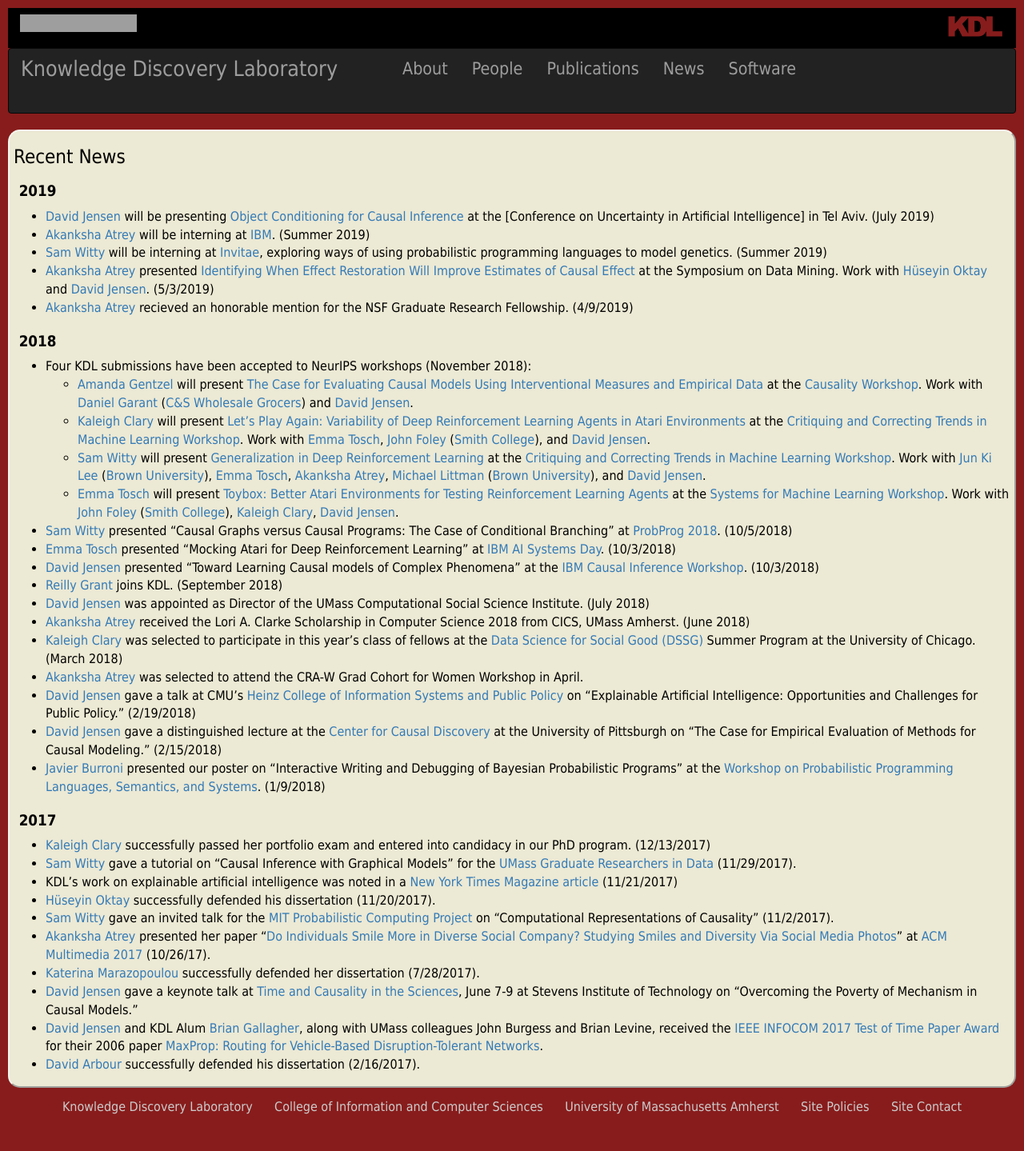
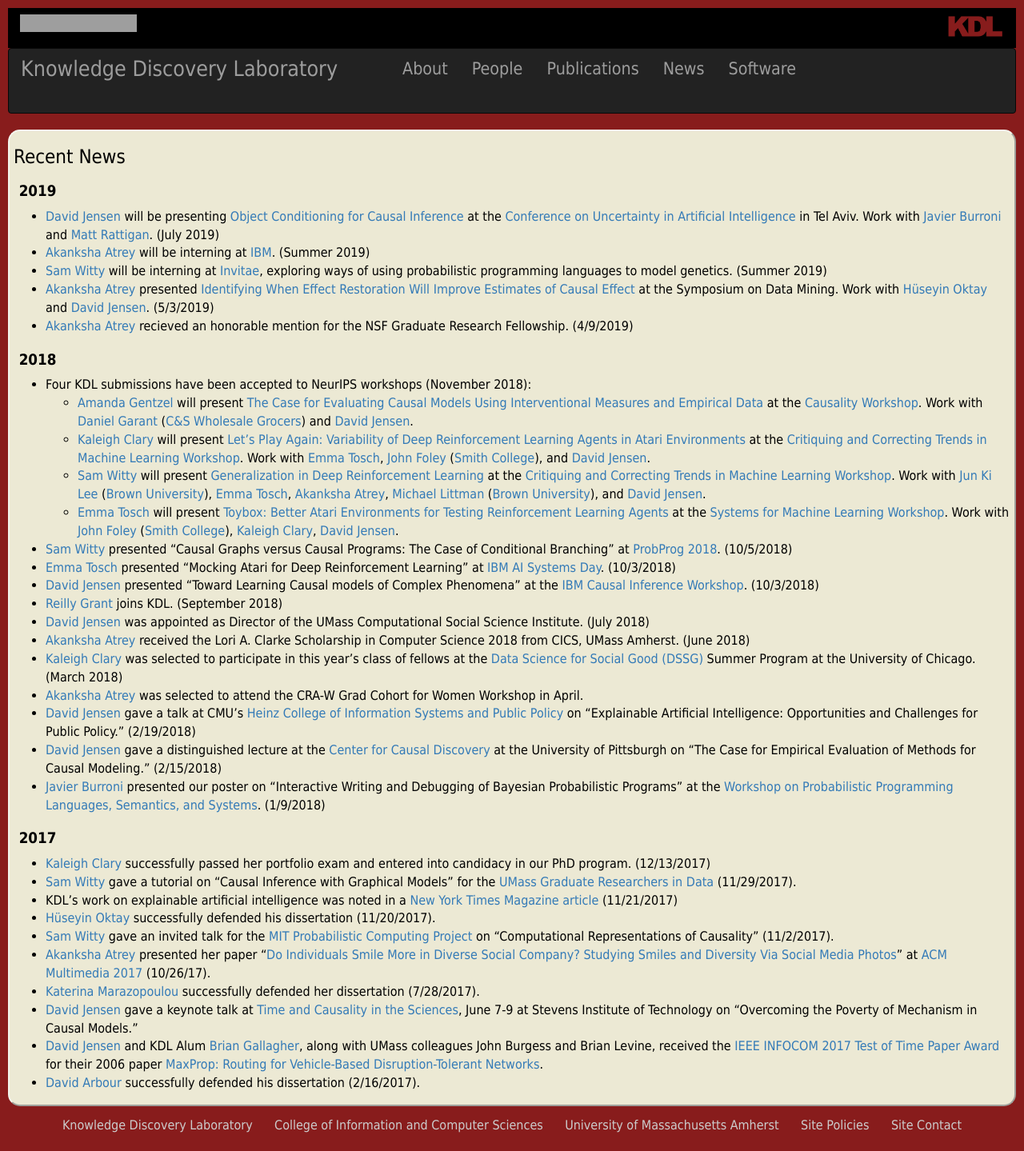
Before and after one commit to KDL-umass/kdl-umass.github.io, a Jekyll site: the page built from recent_news.md, in a window 1280 px wide. Shown: the whole page at 80% size. Built offline with Jekyll 4.4.1, drawn with Linux system fonts in a browser that asks for light colours; nearby versions of some CDN libraries; comment, search, counter and statistics services are not loaded; our own code applies the rules of GitHub Pages for plain Markdown files; before the commit the page ends 1416 px from its top, so only the background shows below that; grey boxes are pictures that could not be loaded.

Commit message:
broken link in uai

```diff
--- a/recent_news.md
+++ b/recent_news.md
@@ -4,7 +4,7 @@ layout: page
 ## Recent News
 
 # 2019
-- [David Jensen](http://cs.umass.edu/~jensen) will be presenting [Object Conditioning for Causal Inference]() at the [Conference on Uncertainty in Artificial Intelligence] in Tel Aviv. (July 2019)
+- [David Jensen](http://cs.umass.edu/~jensen) will be presenting [Object Conditioning for Causal Inference]() at the [Conference on Uncertainty in Artificial Intelligence](http://auai.org/uai2019/) in Tel Aviv. Work with [Javier Burroni](https://www.linkedin.com/in/javierburroni/) and [Matt Rattigan](https://www.cics.umass.edu/people/rattigan-matthew). (July 2019)
 - [Akanksha Atrey](http://cs.umass.edu/~aatrey) will be interning at [IBM](http://research.ibm.com/labs/watson/). (Summer 2019)
 - [Sam Witty](http://cs.umass.edu/~switty) will be interning at [Invitae](https://www.invitae.com/en/), exploring ways of using probabilistic programming languages to model genetics. (Summer 2019)
 - [Akanksha Atrey](http://cs.umass.edu/~aatrey) presented [Identifying When Effect Restoration Will Improve Estimates of Causal Effect]() at the Symposium on Data Mining. Work with [Hüseyin Oktay](https://www.linkedin.com/in/huseyin-oktay-715aa915/) and [David Jensen](http://people.cs.umass.edu/~jensen/). (5/3/2019)
```
